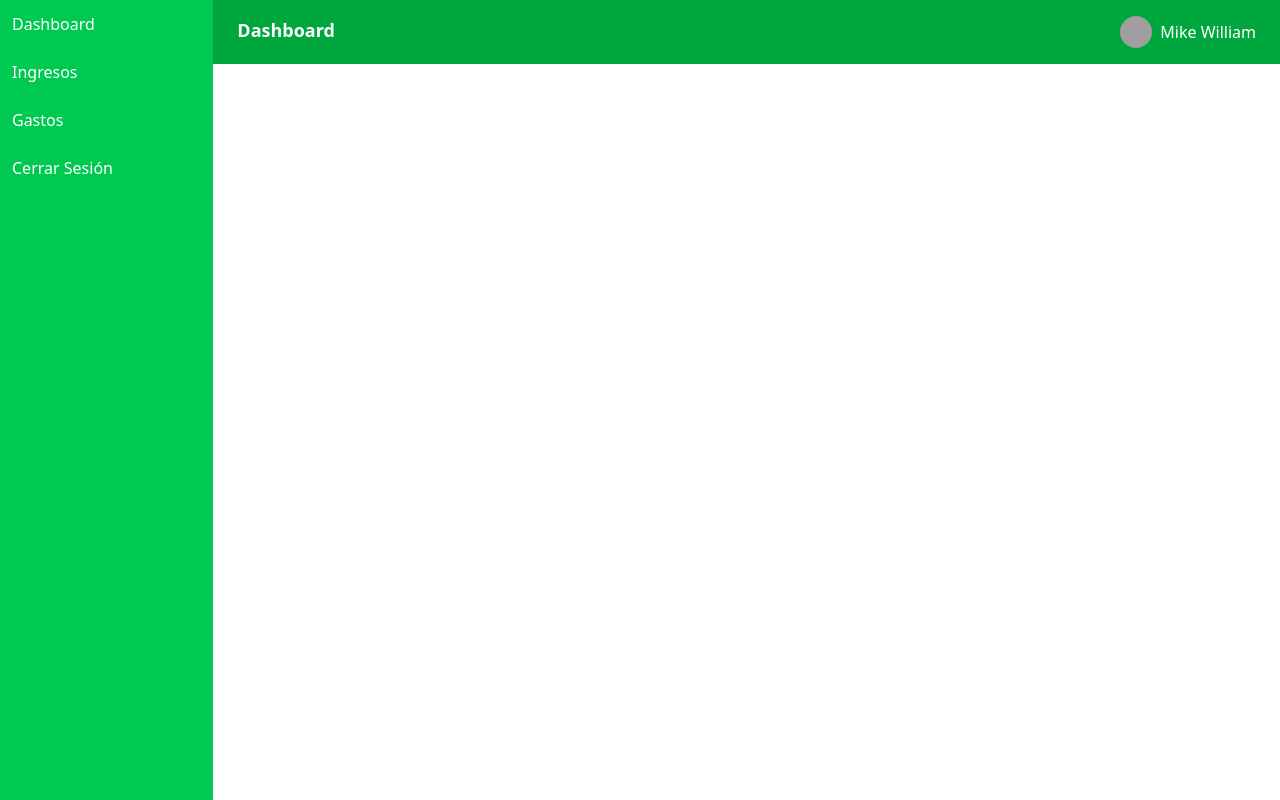
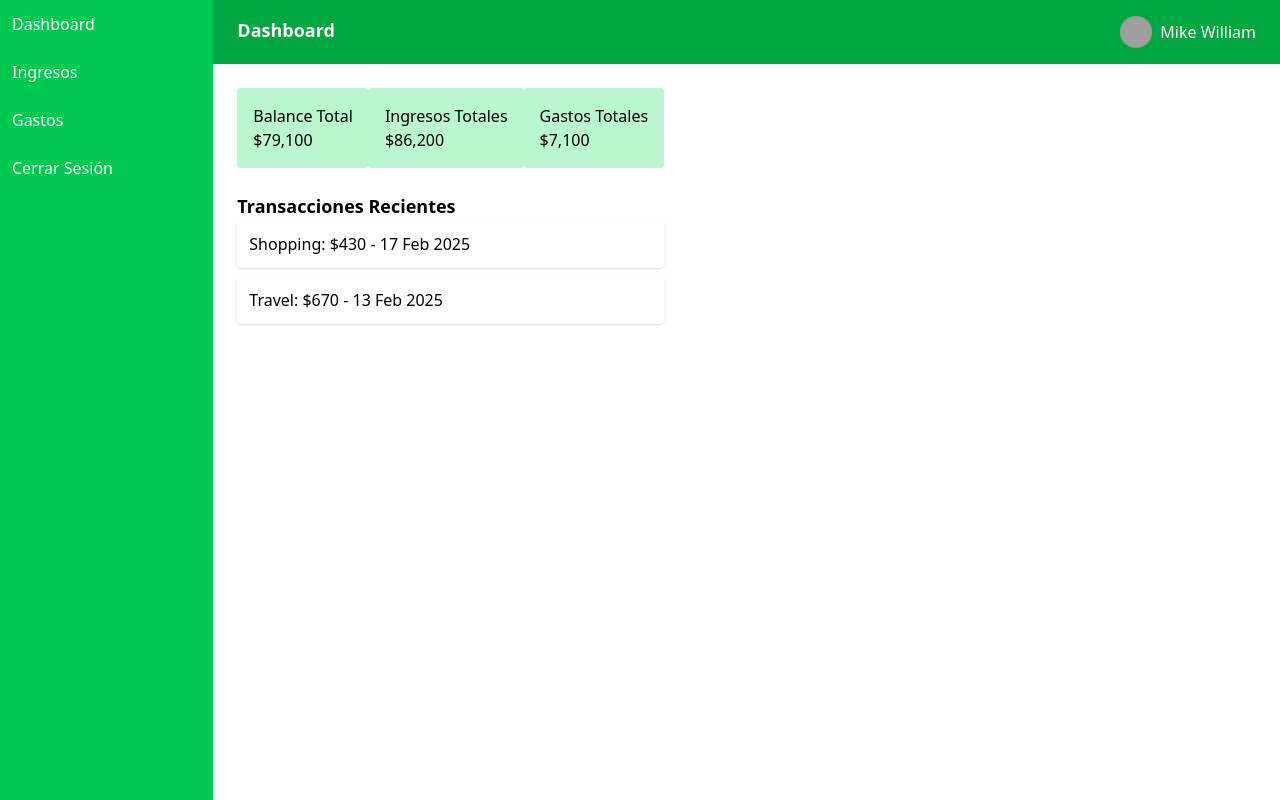
Before and after one commit to jlcarrascof/vue3-expense-tracker, a Vue app: page /dashboard in a window 1280 px wide. Built offline with nearby package versions, Linux system fonts and the light colour scheme; sample sign-in values are in the browser's storage; grey boxes are pictures that could not be loaded.

Commit message:
feat: add FinancialInfo component to Dashboard for displaying financial statistics and recent transactions

```diff
--- /dev/null
+++ b/src/components/FinancialInfo.vue
@@ -0,0 +1,33 @@
+<script setup>
+    import { ref } from 'vue';
+
+    const stats = ref([
+    { label: 'Balance Total', value: '$79,100' },
+    { label: 'Ingresos Totales', value: '$86,200' },
+    { label: 'Gastos Totales', value: '$7,100' },
+    ]);
+
+    const transactions = ref([
+    { id: 1, category: 'Shopping', amount: '$430', date: '17 Feb 2025' },
+    { id: 2, category: 'Travel', amount: '$670', date: '13 Feb 2025' },
+    ]);
+</script>
+
+<template>
+    <section class="flex flex-col p-6">
+      <div class="flex justify-between">
+        <div v-for="stat in stats" :key="stat.label" class="p-4 bg-green-200 rounded">
+          <h2>{{ stat.label }}</h2>
+          <p>{{ stat.value }}</p>
+        </div>
+      </div>
+      <div class="mt-6">
+        <h2 class="text-lg font-bold">Transacciones Recientes</h2>
+        <ul class="space-y-2">
+          <li v-for="tx in transactions" :key="tx.id" class="bg-white shadow p-3 rounded">
+            {{ tx.category }}: {{ tx.amount }} - {{ tx.date }}
+          </li>
+        </ul>
+      </div>
+    </section>
+</template>
--- a/src/views/Dashboard.vue
+++ b/src/views/Dashboard.vue
@@ -7,9 +7,7 @@
       <Header />
       <div class="flex flex-1">
         <!-- Financial Info -->
-        <!--
         <FinancialInfo />
-        -->
         <!-- Charts -->
         <!--
         <Charts />
@@ -22,6 +20,6 @@
 <script setup>
   import Sidebar from '../components/Sidebar.vue';
   import Header from '../components/Header.vue';
-  // import FinancialInfo from './FinancialInfo.vue';
+  import FinancialInfo from '../components/FinancialInfo.vue';
   // import Charts from './Charts.vue';
 </script>
```
